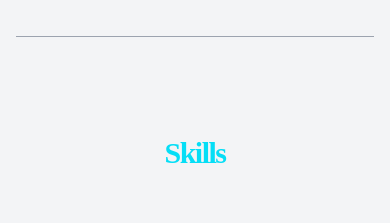
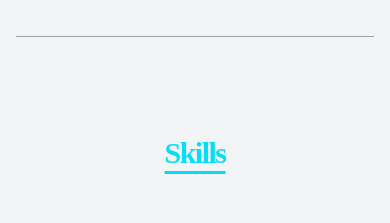
Before and after one commit to arczin/arczin.github.io, a Next.js app: page / in a window 390 px wide. Shown: the part 1720-1943 px from the top of the page. Built offline with nearby package versions, Linux system fonts and the light colour scheme.

Commit message:
slight change

```diff
--- a/src/components/sections/skills-section.tsx
+++ b/src/components/sections/skills-section.tsx
@@ -25,7 +25,8 @@ export function SkillsSection() {
             <div className="flex justify-center text-center">
                 <Dialog>
                     <DialogTrigger asChild>
-                        <Button variant="link" className="text-3xl font-bold tracking-tighter sm:text-4xl md:text-5xl underline-offset-8 hover:underline text-blue-500" style={{ color: '#05def6' }}>
+                        <Button variant="link" className="text-3xl font-bold tracking-tighter sm:text-4xl md:text-5xl
+text-decoration-line: underline underline-offset-8 text-[#05def6] hover:text-blue-500" >
                             Skills
                         </Button>
                     </DialogTrigger>
```
